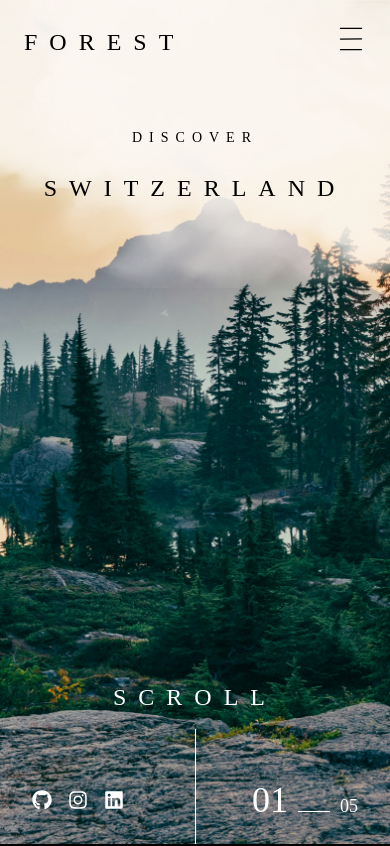
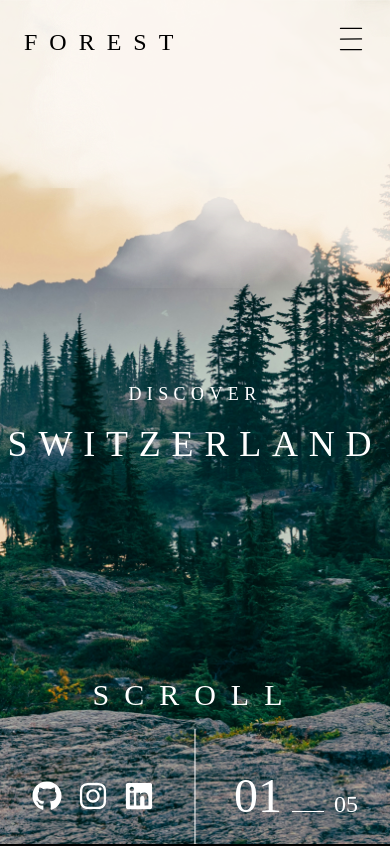
Before and after one commit to danilo1opes/Switzerland, a Next.js app: page / in a window 390 px wide. Shown: the top 846 px of the page. Built offline with nearby package versions, Linux system fonts and the light colour scheme.

Commit message:
🔨fix: Fixed update responsive Hero

```diff
--- a/src/components/HeroWithNavbar.tsx
+++ b/src/components/HeroWithNavbar.tsx
@@ -21,8 +21,9 @@ export function HeroWithNavbar() {
 
   return (
     <section className="h-screen relative overflow-hidden">
-      {/* Background-image: Desktop, mobile, tablet */}
+      {/* Background-image */}
       <div className="absolute inset-0 bg-forest-responsive bg-cover bg-center"></div>
+
       {/* Nuvens */}
       <Image
         src="/img/clouds.png"
@@ -32,7 +33,6 @@ export function HeroWithNavbar() {
         priority
         className="absolute left-0 top-0 object-contain opacity-90 pointer-events-none"
       />
-
       <Image
         src="/img/clouds-f.png"
         alt="Nuvem Frente"
@@ -41,7 +41,6 @@ export function HeroWithNavbar() {
         priority
         className="absolute top-0 left-1/2 -translate-x-1/2 object-contain opacity-95 pointer-events-none"
       />
-
       <Image
         src="/img/clouds-r.png"
         alt="Nuvem Direita"
@@ -97,13 +96,10 @@ export function HeroWithNavbar() {
         {/* Mobile Menu Dropdown */}
         {isMobileMenuOpen && (
           <div className="lg:hidden">
-            {/* Backdrop */}
             <div
               className="fixed inset-0 bg-brand-secundary/35 backdrop-blur-sm z-40"
               onClick={() => setIsMobileMenuOpen(false)}
             />
-
-            {/* Menu Content */}
             <div className="absolute left-0 right-0 top-full mt-4 mx-6 bg-brand-secundary/90 backdrop-blur-md rounded-lg p-6 z-50 shadow-2xl">
               <ul className="flex flex-col gap-6 font-ogg uppercase text-lg text-brand-primary">
                 {navItems.map((item, index) => (
@@ -134,9 +130,33 @@ export function HeroWithNavbar() {
 
       {/* Conteúdo principal */}
       <div className="relative z-40 flex flex-col h-full">
-        <div className="flex flex-col items-center text-center uppercase text-brand-secundary font-ogg pt-32 lg:pt-40">
-          <p className="mb-6 text-sm tracking-[0.5em]">Discover</p>
-          <h1 className="text-2xl md:text-5xl xl:text-6xl tracking-[0.5em]">
+        <div
+          className="
+            absolute
+            left-1/2 -translate-x-1/2
+            top-1/2 -translate-y-1/2
+            xl:static xl:left-auto xl:top-auto xl:translate-x-0 xl:translate-y-0 xl:pt-32
+            flex flex-col items-center text-center
+            uppercase font-ogg
+          "
+        >
+          <p
+            className="
+              mb-4 sm:mb-6
+              text-lg md:text-3xl
+              tracking-[0.3em] sm:tracking-[0.4em] md:tracking-[0.5em]
+              text-brand-primary xl:text-brand-secundary
+            "
+          >
+            Discover
+          </p>
+          <h1
+            className="
+              text-4xl md:text-7xl
+              tracking-[0.3em] sm:tracking-[0.4em] md:tracking-[0.5em]
+              text-brand-primary xl:text-brand-secundary
+            "
+          >
             Switzerland
           </h1>
         </div>
@@ -147,23 +167,29 @@ export function HeroWithNavbar() {
         {/* Mídias Sociais */}
         <div className="w-full px-8 py-6 flex items-center justify-between font-ogg text-brand-primary relative">
           <div className="flex items-end gap-4 cursor-pointer z-10">
-            <FaGithub className="text-xl md:text-3xl lg:text-4xl" />
-            <FaInstagram className="text-xl md:text-3xl lg:text-4xl" />
-            <FaLinkedin className="text-xl md:text-3xl lg:text-4xl" />
+            <Link href="https://github.com/danilo1opes">
+              <FaGithub className="text-3xl md:text-4xl" />
+            </Link>
+            <Link href="https://www.instagram.com/danilo1opes/">
+              <FaInstagram className="text-3xl md:text-4xl" />
+            </Link>
+            <Link href="https://www.linkedin.com/in/danilo-1opes/">
+              <FaLinkedin className="text-3xl md:text-4xl" />
+            </Link>
           </div>
 
           {/* Datas */}
           <div className="flex items-end gap-[10px] md:gap-6 text-right z-10">
-            <span className="text-4xl md:text-6xl xl:text-9xl font-light">
+            <span className="text-5xl md:text-7xl xl:text-9xl font-light">
               01
             </span>
             <span className="w-8 md:w-16 lg:w-28 h-px bg-brand-primary mb-2" />
-            <span className="text-lg md:text-3xl font-light">05</span>
+            <span className="text-2xl md:text-4xl font-light">05</span>
           </div>
 
-          {/* Scroll - centralizado com absoluto */}
+          {/* Scroll */}
           <div className="absolute left-1/2 bottom-0 transform -translate-x-1/2 flex flex-col items-center text-center">
-            <p className="text-2xl md:text-4xl uppercase tracking-[0.5em] mb-4">
+            <p className="text-3xl md:text-5xl uppercase tracking-[0.5em] mb-4">
               Scroll
             </p>
             <span className="w-px h-[115px] bg-brand-primary" />
```
